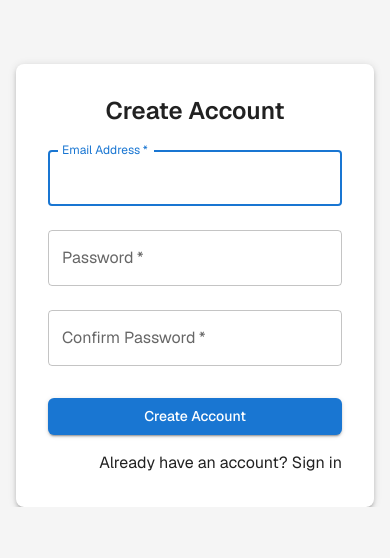
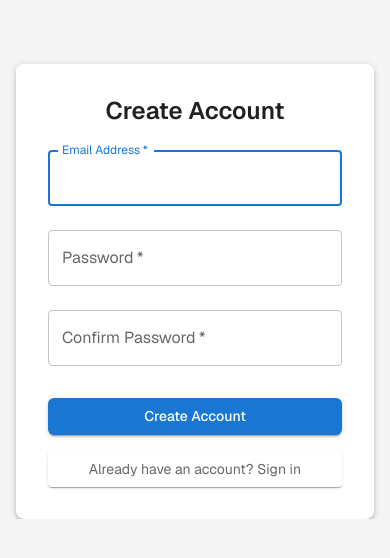
Before and after one commit to ankosoftware/story-grid, a Next.js app: page /register in a window 390 px wide. Shown: the top 558 px of the page. Built offline with nearby package versions, Linux system fonts and the light colour scheme; no server answers.

Commit message:
Enhances dashboard UI and adds styled components
Updates grid layout to improve responsiveness on dashboards
Introduces styled components for consistent design
Fixes typography and spacing issues across various pages

AB#1234

```diff
--- a/src/app/[tenantId]/projects/page.tsx
+++ b/src/app/[tenantId]/projects/page.tsx
@@ -160,7 +160,7 @@ export default function ProjectsPage() {
       ) : (
         <Grid container spacing={3}>
           {projects.map(project => (
-            <Grid key={project.id} item md={4} sm={6} xs={12}>
+            <Grid key={project.id} size={{ xs: 12, sm: 6, md: 4 }}>
               <Paper
                 sx={{
                   p: 3,
--- a/src/app/register/page.tsx
+++ b/src/app/register/page.tsx
@@ -13,6 +13,7 @@ import {
   Alert,
   AlertTitle,
   Grid,
+  styled,
 } from "@mui/material";
 import { useAuth } from "@/lib/auth/AuthProvider";
 
@@ -60,6 +61,14 @@ export default function RegisterPage() {
       setLoading(false);
     }
   };
+
+  const Item = styled(Paper)(({ theme }) => ({
+    backgroundColor: theme.palette.mode === "dark" ? "#1A2027" : "#fff",
+    ...theme.typography.body2,
+    padding: theme.spacing(1),
+    textAlign: "center",
+    color: theme.palette.text.secondary,
+  }));
 
   return (
     <Container maxWidth="sm">
@@ -122,10 +131,12 @@ export default function RegisterPage() {
               {loading ? "Creating Account..." : "Create Account"}
             </Button>
             <Grid container justifyContent="flex-end">
-              <Grid item>
-                <Link href="/login" style={{ textDecoration: "none" }}>
-                  Already have an account? Sign in
-                </Link>
+              <Grid size={12}>
+                <Item>
+                  <Link href="/login" style={{ textDecoration: "none" }}>
+                    Already have an account? Sign in
+                  </Link>
+                </Item>
               </Grid>
             </Grid>
           </Box>
--- a/src/app/tenant/select/page.tsx
+++ b/src/app/tenant/select/page.tsx
@@ -67,7 +67,7 @@ export default function TenantSelectPage() {
       {tenants.length === 0 ? (
         <Box sx={{ textAlign: "center", my: 5 }}>
           <Typography gutterBottom variant="h6">
-            You don't have any workspaces yet
+            You don&apos;t have any workspaces yet
           </Typography>
           <Button
             color="primary"
@@ -83,7 +83,7 @@ export default function TenantSelectPage() {
         <>
           <Grid container spacing={3}>
             {tenants.map(tenant => (
-              <Grid key={tenant.id} item md={4} sm={6} xs={12}>
+              <Grid key={tenant.id} size={{ md: 4, sm: 6, xs: 12 }}>
                 <Card
                   sx={{
                     height: "100%",
--- a/src/components/storyboard/dialogs/DeleteConfirmationDialog.tsx
+++ b/src/components/storyboard/dialogs/DeleteConfirmationDialog.tsx
@@ -58,7 +58,7 @@ export const DeleteConfirmationDialog = ({
       </DialogTitle>
       <DialogContent>
         <Typography gutterBottom variant="body1">
-          Are you sure you want to delete the {itemType} "{itemName}"?
+          Are you sure you want to delete the {itemType} &quot;{itemName}&quot;?
         </Typography>
         <Typography color="error" variant="body2">
           {getWarningMessage()} This action cannot be undone.
--- a/src/lib/theme/ThemeRegistry.tsx
+++ b/src/lib/theme/ThemeRegistry.tsx
@@ -1,6 +1,6 @@
 "use client";
 
-import { useState } from "react";
+import { useEffect, useState } from "react";
 import { ThemeProvider } from "@mui/material/styles";
 import CssBaseline from "@mui/material/CssBaseline";
 import { theme } from "./theme";
@@ -10,7 +10,7 @@ export default function ThemeRegistry({ children }: { children: React.ReactNode
 
   // Ensure theme is applied after hydration to avoid mismatch
   // between server and client rendering
-  useState(() => {
+  useEffect(() => {
     setMounted(true);
   }, []);
 
```
Also changed, not shown: src/app/[tenantId]/dashboard/page.tsx (+4 -4 lines), 1 other file (tests, documents, lock files or other folders).
